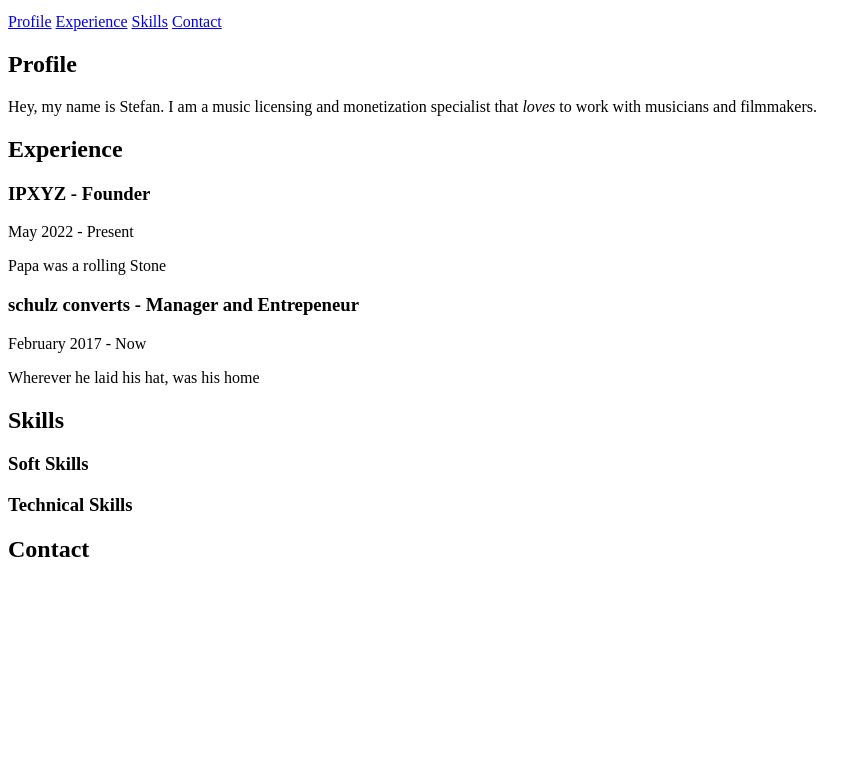
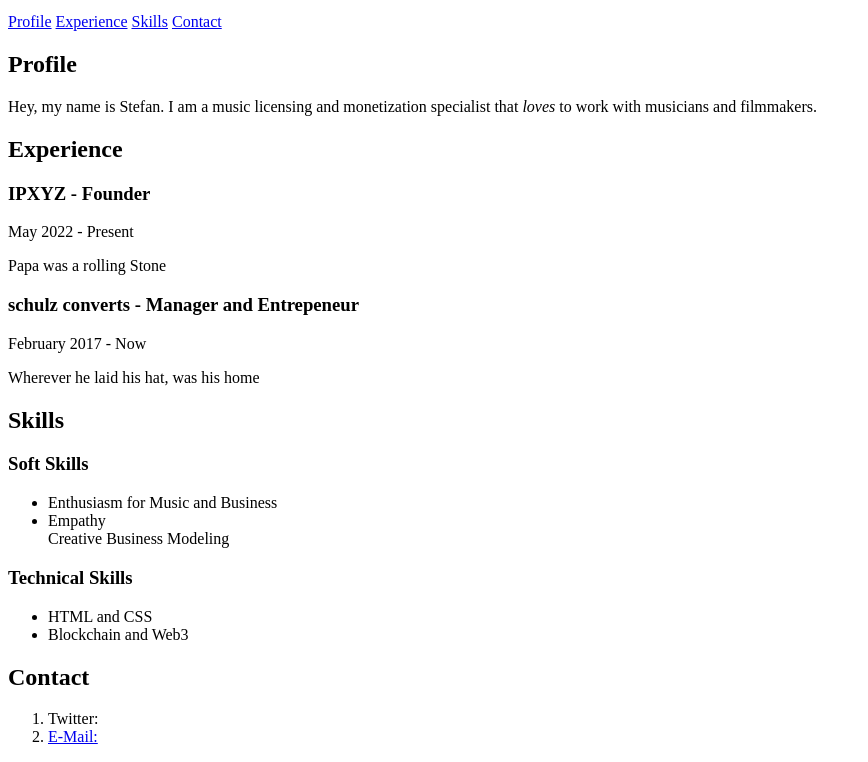
Before and after one commit to Schulz-CM001/second-steps-with-git, a plain HTML site: page index.html in a window 1280 px wide. Shown: the part 101-863 px from the top of the page, without its empty margins (0-868 px from the left). Before the commit the page ends 800 px from the top, so only its background shows below. Drawn offline with Linux system fonts and the light colour scheme.

Commit message:
fifth commit liste

```diff
--- a/index.html
+++ b/index.html
@@ -51,13 +51,31 @@
             <h2>Skills</h2>
             <section>
                 <h3>Soft Skills</h3>
+                <ul>
+                    <li>Enthusiasm for Music and Business</li>
+                    <li>Empathy</li>
+                    <liY>Creative Business Modeling</liY>
+                </ul>
             </section>
             <section>
                 <h3>Technical Skills</h3>
+                <ul>
+                    <li>HTML and CSS</li>
+                    <li>Blockchain and Web3</li>
+                </ul>
             </section>
         </article>
         <article id="contact">
             <h2>Contact</h2>
+            <ol>
+                <li>
+                    Twitter:
+                    <a href="https://twitter.com/SchulzDEV" </a>
+                </li>
+                <li>
+                    E-Mail:
+                    <a href="mailto:stefan.schulz@convert-media.com" </a>
+                </li>
         </article>
     </main>
 </body>
```
